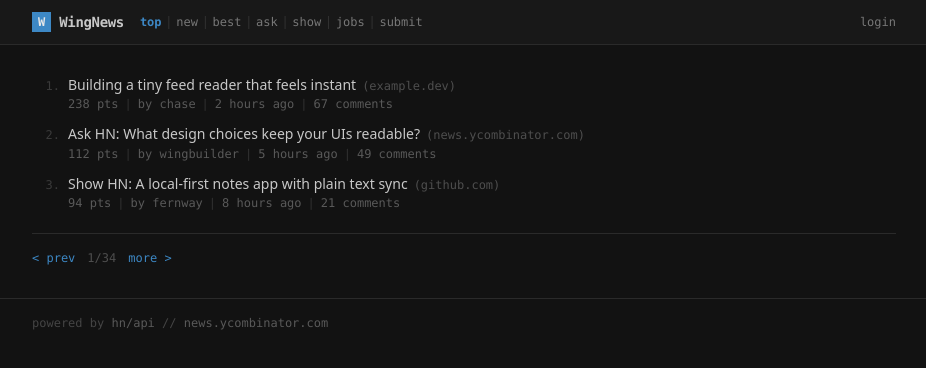
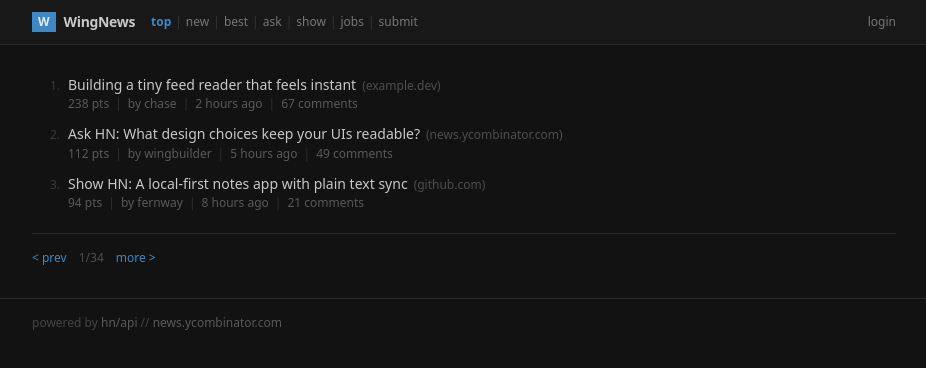
Before and after one commit to ChaseRensberger/wingnews, a website: page index.html in a window 1280 px wide. Shown: the whole page, without its empty margins (176-1102 px from the left). Drawn offline with nearby package versions, Linux system fonts and the light colour scheme; files that its build step writes are made by us from their sources.

Commit message:
update index.html

```diff
--- a/index.html
+++ b/index.html
@@ -12,10 +12,10 @@
         <div class="mx-auto flex w-full max-w-4xl items-center gap-3 px-4 py-3">
           <a href="#" class="mr-1 flex shrink-0 items-center gap-2">
             <span
-              class="bg-primary px-1.5 py-0.5 font-mono text-xs font-bold text-primary-foreground"
+              class="bg-primary px-1.5 py-0.5 text-xs font-bold text-primary-foreground"
               >W</span
             >
-            <span class="font-mono text-sm font-bold tracking-tight"
+            <span class="text-sm font-bold tracking-tight"
               >WingNews</span
             >
           </a>
@@ -24,24 +24,24 @@
             aria-label="Story categories"
             class="min-w-0 overflow-x-auto flex items-center"
           >
-            <a class="whitespace-nowrap font-mono text-xs font-bold text-primary" href="#">top</a>
+            <a class="whitespace-nowrap text-xs font-bold text-primary" href="#">top</a>
             <span class="mx-1 select-none text-xs text-muted-foreground/30">|</span>
-            <a class="whitespace-nowrap font-mono text-xs text-muted-foreground transition-colors hover:text-foreground" href="#">new</a>
+            <a class="whitespace-nowrap text-xs text-muted-foreground transition-colors hover:text-foreground" href="#">new</a>
             <span class="mx-1 select-none text-xs text-muted-foreground/30">|</span>
-            <a class="whitespace-nowrap font-mono text-xs text-muted-foreground transition-colors hover:text-foreground" href="#">best</a>
+            <a class="whitespace-nowrap text-xs text-muted-foreground transition-colors hover:text-foreground" href="#">best</a>
             <span class="mx-1 select-none text-xs text-muted-foreground/30">|</span>
-            <a class="whitespace-nowrap font-mono text-xs text-muted-foreground transition-colors hover:text-foreground" href="#">ask</a>
+            <a class="whitespace-nowrap text-xs text-muted-foreground transition-colors hover:text-foreground" href="#">ask</a>
             <span class="mx-1 select-none text-xs text-muted-foreground/30">|</span>
-            <a class="whitespace-nowrap font-mono text-xs text-muted-foreground transition-colors hover:text-foreground" href="#">show</a>
+            <a class="whitespace-nowrap text-xs text-muted-foreground transition-colors hover:text-foreground" href="#">show</a>
             <span class="mx-1 select-none text-xs text-muted-foreground/30">|</span>
-            <a class="whitespace-nowrap font-mono text-xs text-muted-foreground transition-colors hover:text-foreground" href="#">jobs</a>
+            <a class="whitespace-nowrap text-xs text-muted-foreground transition-colors hover:text-foreground" href="#">jobs</a>
             <span class="mx-1 select-none text-xs text-muted-foreground/30">|</span>
-            <a class="whitespace-nowrap font-mono text-xs text-muted-foreground transition-colors hover:text-foreground" href="#">submit</a>
+            <a class="whitespace-nowrap text-xs text-muted-foreground transition-colors hover:text-foreground" href="#">submit</a>
           </nav>
 
           <a
             href="#"
-            class="ml-auto shrink-0 font-mono text-xs text-muted-foreground hover:text-foreground"
+            class="ml-auto shrink-0 text-xs text-muted-foreground hover:text-foreground"
             >login</a
           >
         </div>
@@ -51,7 +51,7 @@
         <section aria-label="Stories" class="py-2">
           <article class="group flex items-baseline gap-2 py-1.5">
             <span
-              class="w-7 shrink-0 text-right font-mono text-xs tabular-nums text-muted-foreground/40"
+              class="w-7 shrink-0 text-right text-xs tabular-nums text-muted-foreground/40"
               >1.</span
             >
             <div class="min-w-0 flex-1">
@@ -61,12 +61,12 @@
                   class="text-sm leading-snug text-foreground transition-colors hover:text-primary"
                   >Building a tiny feed reader that feels instant</a
                 >
-                <span class="font-mono text-xs text-muted-foreground/60"
+                <span class="text-xs text-muted-foreground/60"
                   >(example.dev)</span
                 >
               </div>
               <p
-                class="mt-0.5 flex flex-wrap items-center gap-1.5 font-mono text-xs text-muted-foreground/70"
+                class="mt-0.5 flex flex-wrap items-center gap-1.5 text-xs text-muted-foreground/70"
               >
                 <span>238 pts</span>
                 <span class="text-muted-foreground/30">|</span>
@@ -83,7 +83,7 @@
 
           <article class="group flex items-baseline gap-2 py-1.5">
             <span
-              class="w-7 shrink-0 text-right font-mono text-xs tabular-nums text-muted-foreground/40"
+              class="w-7 shrink-0 text-right text-xs tabular-nums text-muted-foreground/40"
               >2.</span
             >
             <div class="min-w-0 flex-1">
@@ -93,12 +93,12 @@
                   class="text-sm leading-snug text-foreground transition-colors hover:text-primary"
                   >Ask HN: What design choices keep your UIs readable?</a
                 >
-                <span class="font-mono text-xs text-muted-foreground/60"
+                <span class="text-xs text-muted-foreground/60"
                   >(news.ycombinator.com)</span
                 >
               </div>
               <p
-                class="mt-0.5 flex flex-wrap items-center gap-1.5 font-mono text-xs text-muted-foreground/70"
+                class="mt-0.5 flex flex-wrap items-center gap-1.5 text-xs text-muted-foreground/70"
               >
                 <span>112 pts</span>
                 <span class="text-muted-foreground/30">|</span>
@@ -115,7 +115,7 @@
 
           <article class="group flex items-baseline gap-2 py-1.5">
             <span
-              class="w-7 shrink-0 text-right font-mono text-xs tabular-nums text-muted-foreground/40"
+              class="w-7 shrink-0 text-right text-xs tabular-nums text-muted-foreground/40"
               >3.</span
             >
             <div class="min-w-0 flex-1">
@@ -125,12 +125,12 @@
                   class="text-sm leading-snug text-foreground transition-colors hover:text-primary"
                   >Show HN: A local-first notes app with plain text sync</a
                 >
-                <span class="font-mono text-xs text-muted-foreground/60"
+                <span class="text-xs text-muted-foreground/60"
                   >(github.com)</span
                 >
               </div>
               <p
-                class="mt-0.5 flex flex-wrap items-center gap-1.5 font-mono text-xs text-muted-foreground/70"
+                class="mt-0.5 flex flex-wrap items-center gap-1.5 text-xs text-muted-foreground/70"
               >
                 <span>94 pts</span>
                 <span class="text-muted-foreground/30">|</span>
@@ -148,7 +148,7 @@
 
         <nav
           aria-label="Pagination"
-          class="mt-2 flex items-center gap-3 border-t border-border py-4 font-mono text-xs"
+          class="mt-2 flex items-center gap-3 border-t border-border py-4 text-xs"
         >
           <a href="#" class="text-primary hover:underline">&lt; prev</a>
           <span class="text-muted-foreground/60">1/34</span>
@@ -158,7 +158,7 @@
 
       <footer class="border-t border-border py-4">
         <div
-          class="mx-auto w-full max-w-4xl px-4 font-mono text-xs text-muted-foreground/50"
+          class="mx-auto w-full max-w-4xl px-4 text-xs text-muted-foreground/50"
         >
           powered by
           <a
```
